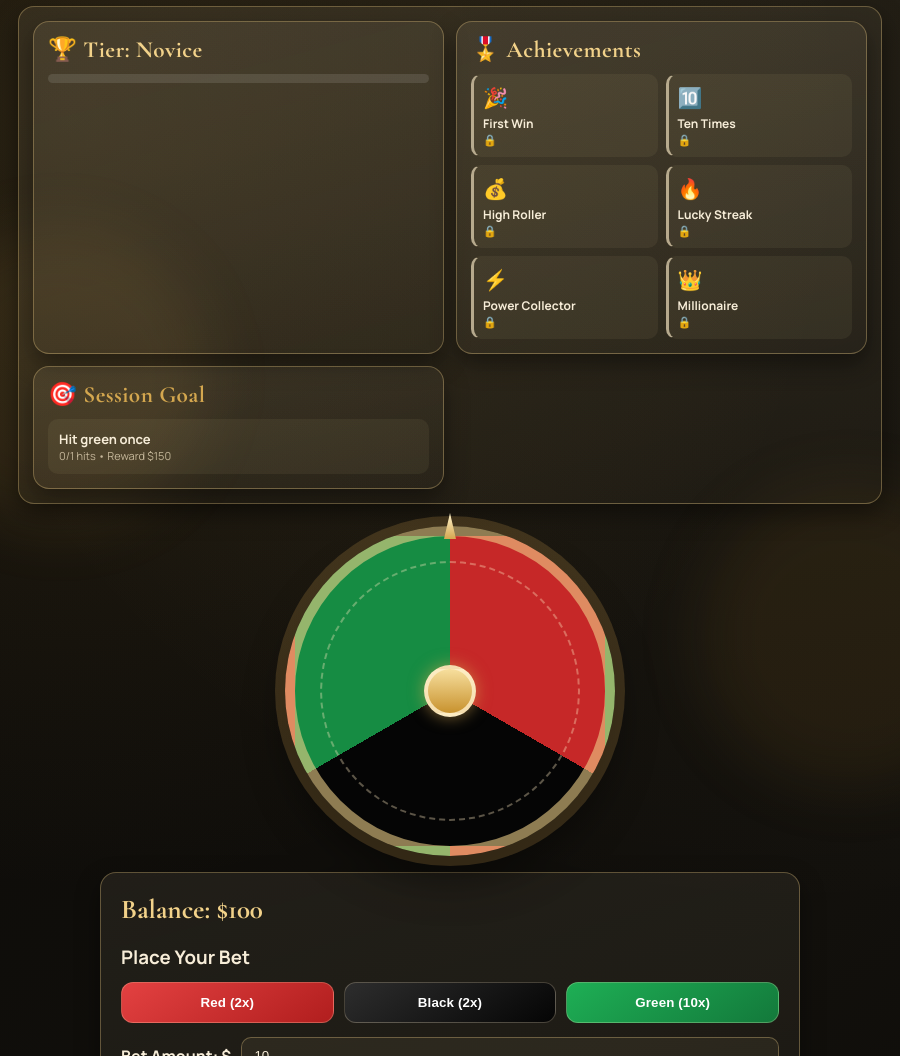
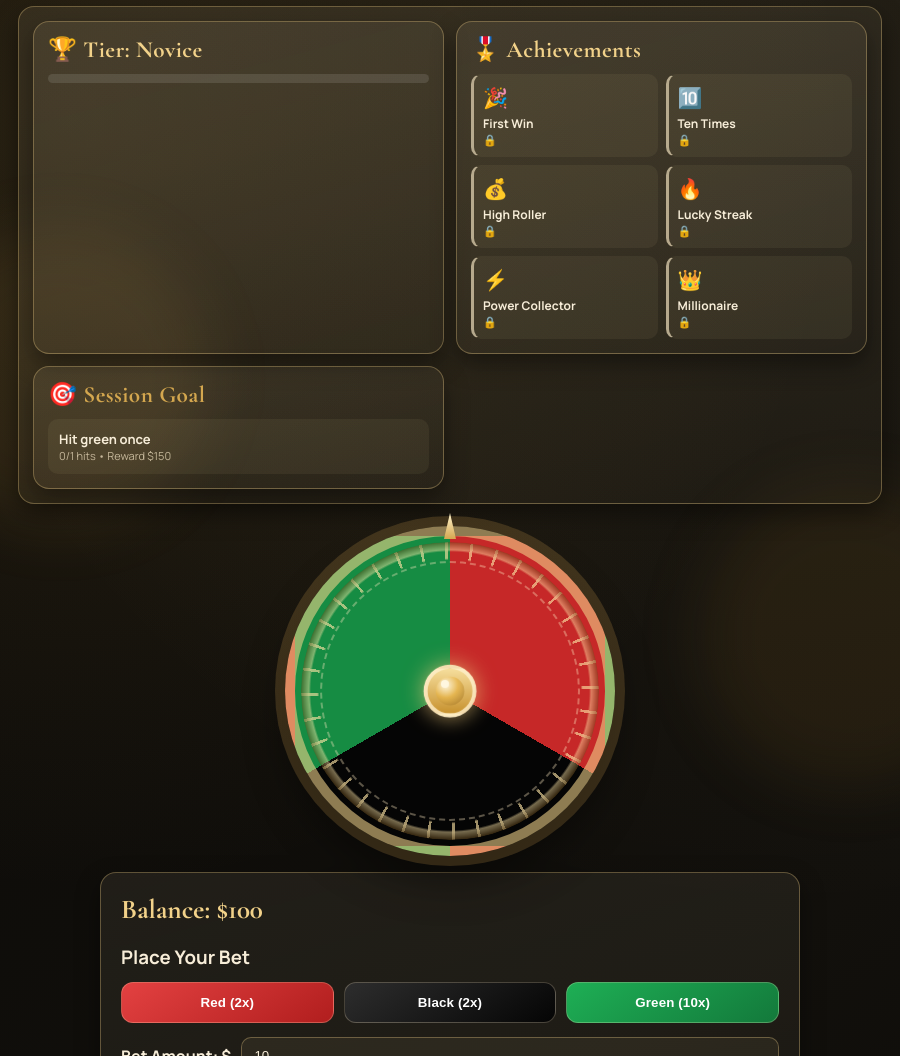
Before and after one commit to Evren12346/roulette_game, an Electron app: page index.html in a window 900 px wide. Shown: the part 109-1165 px from the top of the page. Drawn offline with nearby package versions, Linux system fonts and the light colour scheme.

Commit message:
Polish roulette wheel with rim ticks and center glow

```diff
--- a/styles.css
+++ b/styles.css
@@ -409,6 +409,7 @@ h1 {
     border: 10px solid rgba(242, 210, 138, 0.58);
     box-shadow: 0 0 0 10px rgba(212, 167, 79, 0.2), 0 26px 42px rgba(0, 0, 0, 0.42);
     transition: transform 4s cubic-bezier(0.25, 0.1, 0.25, 1);
+    overflow: hidden;
 }
 
 .wheel::before {
@@ -418,6 +419,23 @@ h1 {
     border-radius: 50%;
     border: 2px dashed rgba(255, 235, 194, 0.35);
     pointer-events: none;
+}
+
+.wheel::after {
+    content: '';
+    position: absolute;
+    inset: 2%;
+    border-radius: 50%;
+    background:
+        radial-gradient(circle, transparent 66%, rgba(250, 225, 163, 0.62) 67%, rgba(96, 64, 16, 0.6) 71%, transparent 73%),
+        repeating-conic-gradient(
+            from -2deg,
+            rgba(250, 225, 163, 0.85) 0deg 1.1deg,
+            transparent 1.1deg 10deg
+        );
+    mask: radial-gradient(circle, transparent 62%, #000 63%);
+    pointer-events: none;
+    opacity: 0.75;
 }
 
 .wheel.spinning {
@@ -435,11 +453,50 @@ h1 {
     border: 4px solid rgba(255, 241, 205, 0.8);
     background: linear-gradient(180deg, #f7df9e, #c8922e);
     box-shadow: 0 0 16px rgba(212, 167, 79, 0.6);
+    animation: wheel-center-glow 2.2s ease-in-out infinite;
+}
+
+.wheel-center::before {
+    content: '';
+    position: absolute;
+    inset: 8px;
+    border-radius: 50%;
+    background: radial-gradient(circle at 35% 30%, rgba(255, 248, 226, 0.95), rgba(232, 182, 76, 0.75) 45%, rgba(112, 73, 15, 0.5) 100%);
+}
+
+.wheel-center::after {
+    content: '';
+    position: absolute;
+    width: 8px;
+    height: 8px;
+    border-radius: 50%;
+    top: 11px;
+    left: 13px;
+    background: rgba(255, 248, 226, 0.95);
+    filter: blur(0.25px);
 }
 
 @keyframes spin {
     from { transform: rotate(0deg); }
     to { transform: rotate(1440deg); }
+}
+
+@keyframes wheel-center-glow {
+    0%,
+    100% {
+        box-shadow: 0 0 16px rgba(212, 167, 79, 0.58);
+        transform: translate(-50%, -50%) scale(1);
+    }
+    50% {
+        box-shadow: 0 0 24px rgba(242, 210, 138, 0.86);
+        transform: translate(-50%, -50%) scale(1.035);
+    }
+}
+
+@media (prefers-reduced-motion: reduce) {
+    .wheel-center {
+        animation: none;
+    }
 }
 
 .controls {
```
